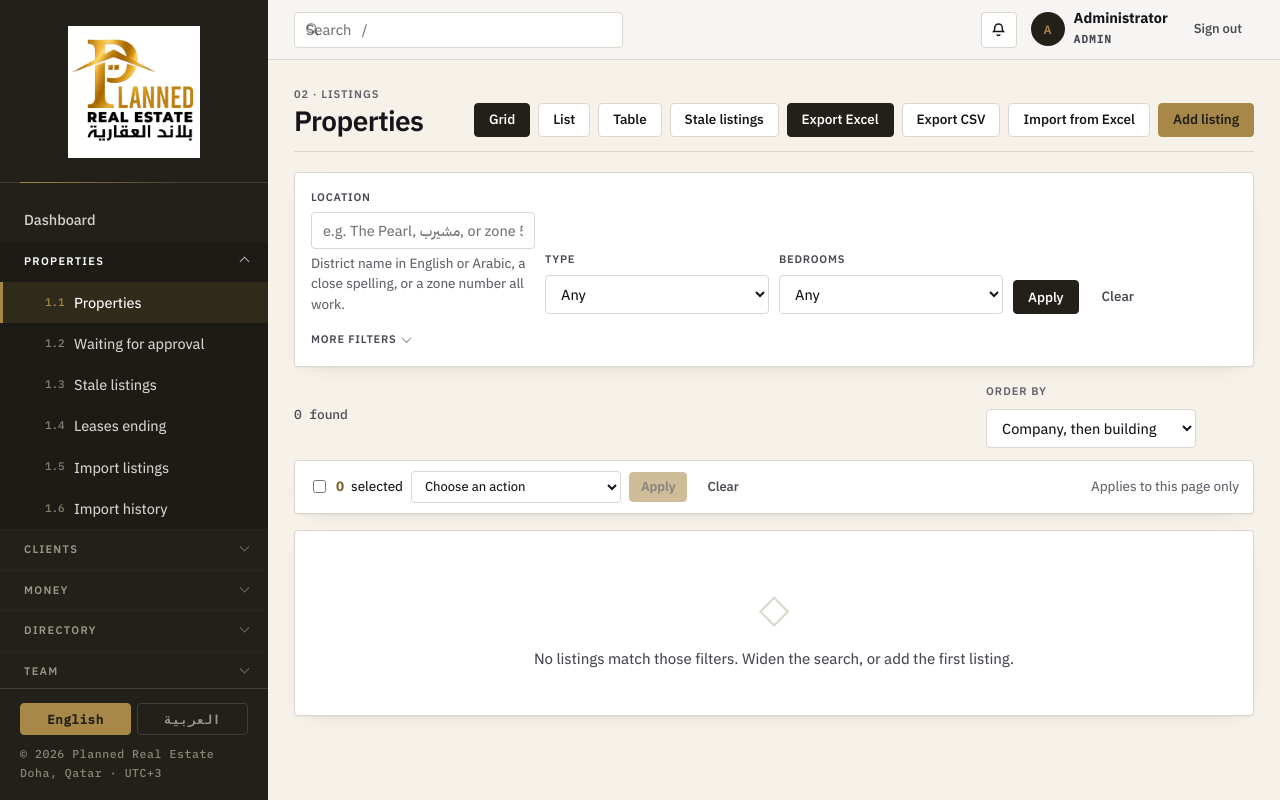
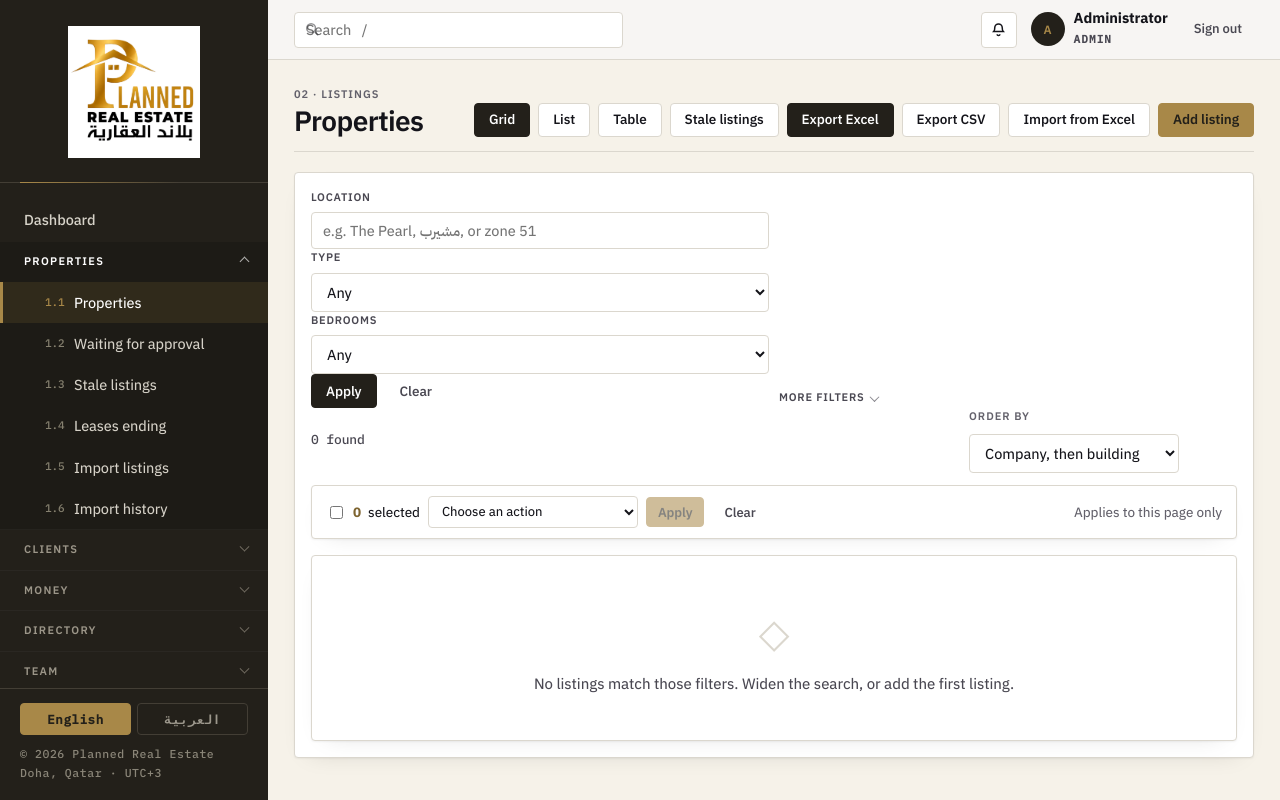
Before and after one commit to mhadhbiabdelhamid-gif/PlannedCRM, a Flask app: page /properties/ in a window 1280 px wide. Run offline with Flask 3, Linux system fonts and the light colour scheme; the visitor is signed in with stand-in values (Sample User, id 1); data comes from the database, SQL or seed files in the repository; data that the repository does not hold is empty.

Commit message:
Remove the location search hint text

```diff
--- a/templates/properties/index.html
+++ b/templates/properties/index.html
@@ -31,9 +31,7 @@
       <div class="field">
         <label>{{ t('Location') }}</label>
         <input type="text" name="area" value="{{ f.area }}" placeholder="{{ t('e.g. The Pearl, مشيرب, or zone 51') }}">
-        <div class="small" style="color:var(--faint);margin-top:4px;user-select:none">{{ t('District name in English or Arabic, a close spelling, or a zone number all work.') }}</div>
-      </div>
-      <div class="field">
+             <div class="field">
         <label>{{ t('Type') }}</label>
         <select name="prop_type"><option value="">{{ t('Any') }}</option>
           {% for tp in prop_types %}<option value="{{ tp }}" {{ 'selected' if f.prop_type == tp }}>{{ t(tp) }}</option>{% endfor %}
```
